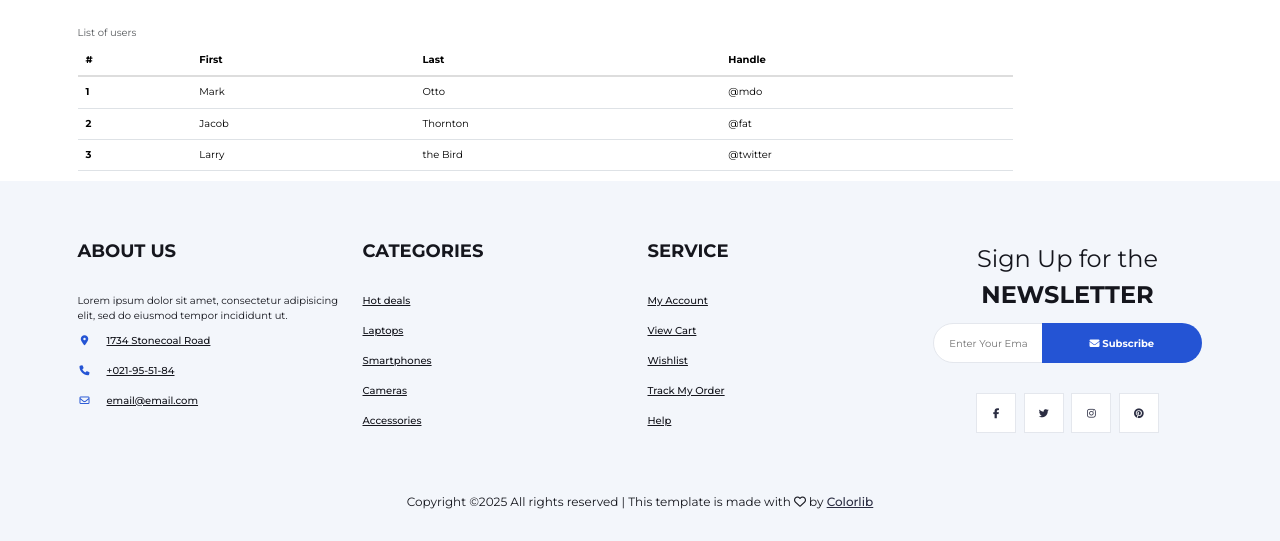
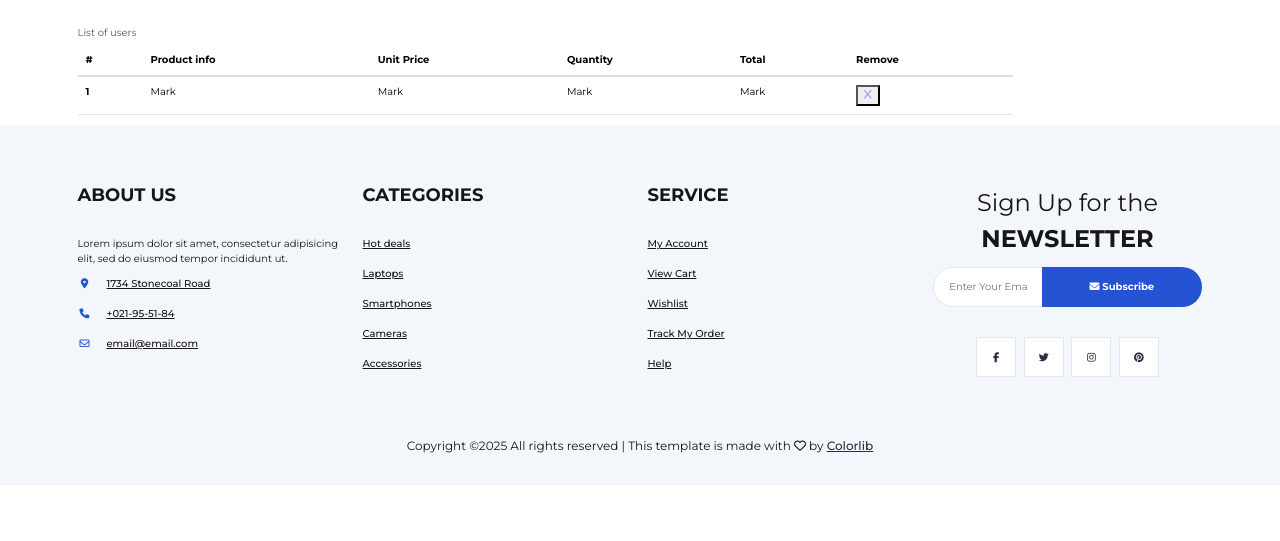
Before and after one commit to mercyogalo/Electric-website, a Django app: page /cart_summary/ in a window 1280 px wide. Shown: the part 264-805 px from the top of the page. After the commit the page ends 717 px from the top, so only its background shows below. Run offline with Django 4.2, Linux system fonts and the light colour scheme; some libraries are stand-ins or nearby versions.

Commit message:
updated the structure of the table
updated the data and layout

```diff
--- a/electricwebsite/shop_features/templates/cart_summary.html
+++ b/electricwebsite/shop_features/templates/cart_summary.html
@@ -16,10 +16,26 @@
 
         <thead>
           <tr>
-            <th scope="col">#</th>
-            <th scope="col">First</th>
-            <th scope="col">Last</th>
-            <th scope="col">Handle</th>
+
+            <th scope="col">
+              #
+            </th>
+            <th scope="col">
+              Product info
+            </th>
+            <th scope="col">
+              Unit Price
+            </th>
+            <th scope="col">
+              Quantity
+            </th>
+            <th scope="col">
+              Total
+            </th>
+            <th scope="col">
+              Remove
+            </th>
+
           </tr>
         </thead>
 
@@ -28,23 +44,26 @@
           <tr>
             <th scope="row">1</th>
             <td>Mark</td>
-            <td>Otto</td>
-            <td>@mdo</td>
+
+            <td>Mark</td>
+
+            <td>Mark</td>
+
+            <td>Mark</td>
+
+            <td>
+              <button>
+                <i class="fa-solid fa-x" style="color: #B197FC;"></i>
+              </button>
+            </td>
+
           </tr>
 
-          <tr>
-            <th scope="row">2</th>
-            <td>Jacob</td>
-            <td>Thornton</td>
-            <td>@fat</td>
-          </tr>
 
-          <tr>
-            <th scope="row">3</th>
-            <td>Larry</td>
-            <td>the Bird</td>
-            <td>@twitter</td>
-          </tr>
+
+
+
+
 
 
         </tbody>
```
